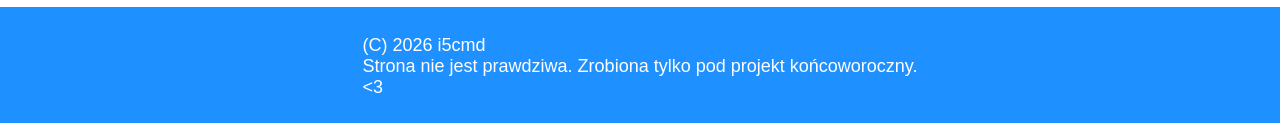
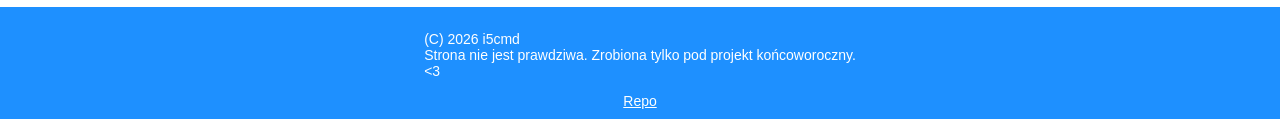
Before and after one commit to i5cmd/dzienOtwarty, a website: page index.html in a window 1280 px wide. Shown: the part 3949-4072 px from the top of the page. Drawn offline with Linux system fonts and the light colour scheme; a web font is replaced by a local one.

Commit message:
04.05.2026 00:35

```diff
--- a/index.html
+++ b/index.html
@@ -286,6 +286,7 @@
     </main>
     <footer>
         <p>(C) 2026 i5cmd<br>Strona nie jest prawdziwa. Zrobiona tylko pod projekt końcoworoczny.<br><3</p>
+        <a href="https://github.com/i5cmd/dzienOtwarty">Repo</a>
     </footer>
 </body>
 </html>
--- a/style.css
+++ b/style.css
@@ -440,10 +440,20 @@ footer {
   justify-content: center;
   align-items: center;
   background-color: dodgerblue;
-  color: white;
   width: 100%;
   margin: 10px 0 0 0;
   padding: 10px 0;
+  flex-direction: column;
+}
+
+footer > a {
+    color: white !important;
+    font-size: 14px !important;
+}
+
+footer > p {
+    color: white !important;
+    font-size: 14px !important;
 }
 
 td {
```
